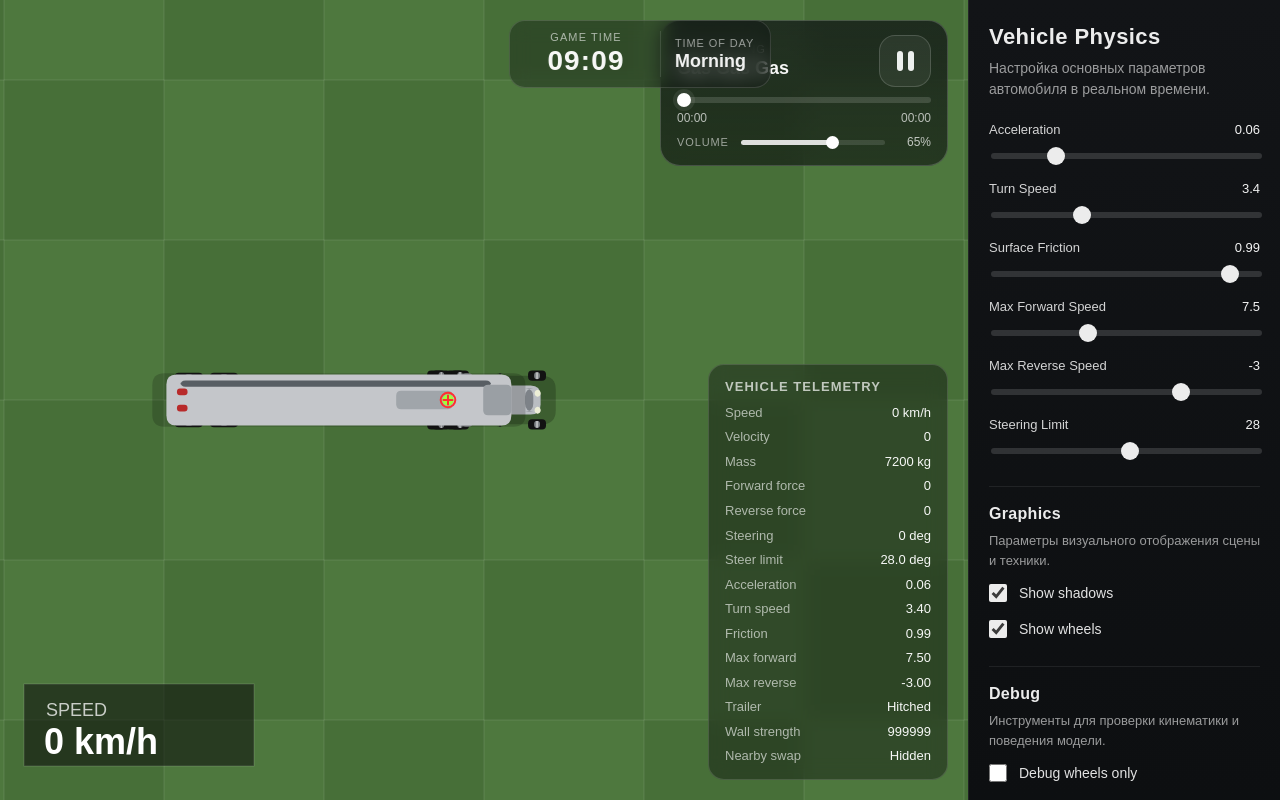
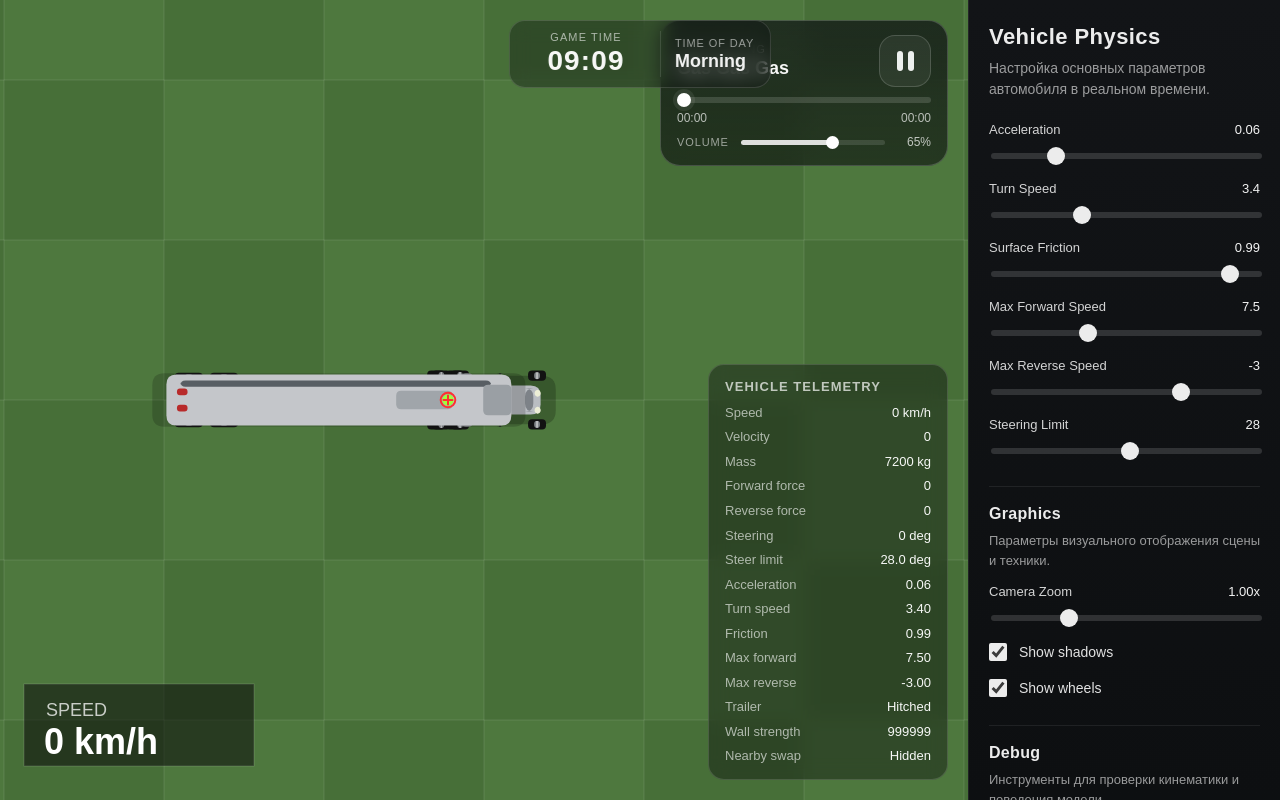
Before and after one commit to yarikus/carsim, a website: page index.html in a window 1280 px wide. Drawn offline with Linux system fonts and the light colour scheme.

Commit message:
Add camera zoom control for world scaling

```diff
--- a/environment.js
+++ b/environment.js
@@ -4,6 +4,12 @@ window.CarSimEnvironment = (function() {
     function resizeCanvas(canvas) {
         canvas.width = canvas.clientWidth
         canvas.height = window.innerHeight
+    }
+
+    function applyCameraTransform(ctx, canvas, state) {
+        ctx.translate(canvas.width / 2, canvas.height / 2)
+        ctx.scale(state.cameraZoom, state.cameraZoom)
+        ctx.translate(-canvas.width / 2, -canvas.height / 2)
     }
 
     function drawEnvironment(ctx, canvas, state) {
@@ -285,6 +291,7 @@ window.CarSimEnvironment = (function() {
 
     return {
         resizeCanvas: resizeCanvas,
+        applyCameraTransform: applyCameraTransform,
         drawEnvironment: drawEnvironment
     }
 })()
--- a/index.html
+++ b/index.html
@@ -762,6 +762,14 @@
                 <p>Параметры визуального отображения сцены и техники.</p>
 
                 <div class="control-group">
+                    <label class="control-label" for="cameraZoomControl">
+                        <span>Camera Zoom</span>
+                        <span class="control-value" id="cameraZoomValue">1.00x</span>
+                    </label>
+                    <input class="control-slider" id="cameraZoomControl" type="range" min="0.55" max="2.2" step="0.05" value="1">
+                </div>
+
+                <div class="control-group">
                     <label class="control-checkbox" for="showShadowsToggle">
                         <input id="showShadowsToggle" type="checkbox" checked>
                         <span>Show shadows</span>
--- a/physics.js
+++ b/physics.js
@@ -47,6 +47,7 @@ window.CarSimPhysics = (function() {
             debugShowAttachRadius: false,
             graphicsShowShadows: true,
             graphicsShowWheels: true,
+            cameraZoom: 1,
             gameMenuOpen: false,
             pauseMenuSelection: 0,
             gameTimeSeconds: 9 * 60 * 60,
--- a/script.js
+++ b/script.js
@@ -47,6 +47,8 @@ function draw(timestamp) {
     }
 
     ctx.clearRect(0, 0, canvas.width, canvas.height)
+    ctx.save()
+    window.CarSimEnvironment.applyCameraTransform(ctx, canvas, state)
     window.CarSimEnvironment.drawEnvironment(ctx, canvas, state)
 
     carCenter = window.CarSimPhysics.getCarCenter(state.car)
@@ -75,6 +77,7 @@ function draw(timestamp) {
     ctx.translate(canvas.width / 2 + trailerOffsetX, canvas.height / 2 + trailerOffsetY)
     ctx.rotate(state.trailer.facingAngle * Math.PI / 180)
     window.CarSimUI.drawTrailer(ctx, state)
+    ctx.restore()
     ctx.restore()
 
     window.CarSimUI.drawHud(ctx, canvas, state.car)
--- a/ui.js
+++ b/ui.js
@@ -15,6 +15,8 @@ window.CarSimUI = (function() {
 
     function initializeControls(state) {
         var configControls = document.querySelectorAll("[data-config]")
+        var cameraZoomControl = document.getElementById("cameraZoomControl")
+        var cameraZoomValue = document.getElementById("cameraZoomValue")
         var shadowToggle = document.getElementById("showShadowsToggle")
         var wheelToggle = document.getElementById("showWheelsToggle")
         var debugToggle = document.getElementById("modelDebugToggle")
@@ -35,6 +37,15 @@ window.CarSimUI = (function() {
                 syncControlValue(control)
             })
             syncControlValue(configControls[i])
+        }
+
+        if (cameraZoomControl) {
+            cameraZoomControl.value = String(state.cameraZoom)
+            syncCameraZoomValue(state.cameraZoom, cameraZoomValue)
+            cameraZoomControl.addEventListener("input", function(evt) {
+                state.cameraZoom = Number(evt.target.value)
+                syncCameraZoomValue(state.cameraZoom, cameraZoomValue)
+            })
         }
 
         if (shadowToggle) {
@@ -362,6 +373,14 @@ window.CarSimUI = (function() {
         telemetryPanel.style.display = state.debugShowTelemetry ? "block" : "none"
     }
 
+    function syncCameraZoomValue(value, valueElement) {
+        if (!valueElement) {
+            return
+        }
+
+        valueElement.textContent = value.toFixed(2) + "x"
+    }
+
     function syncPauseMenu(state) {
         var simShell = document.querySelector(".sim-shell")
 
```
